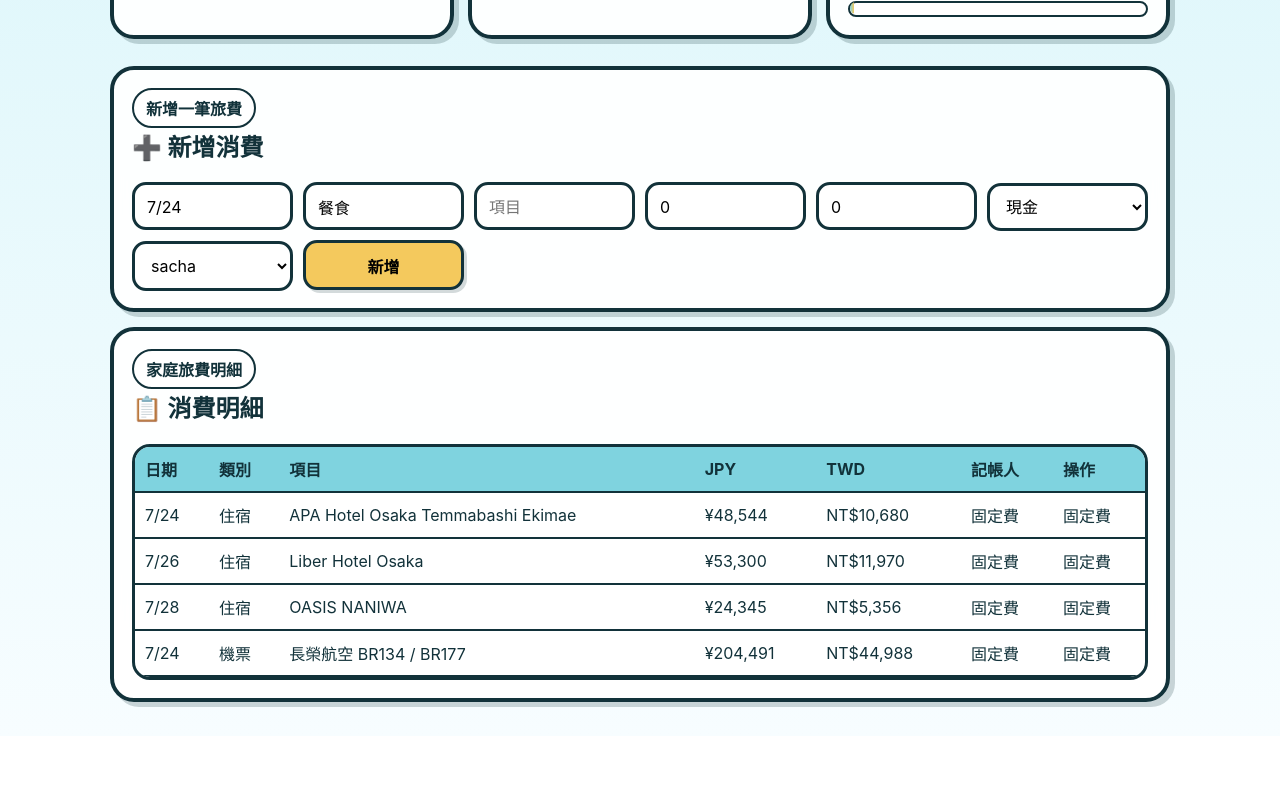
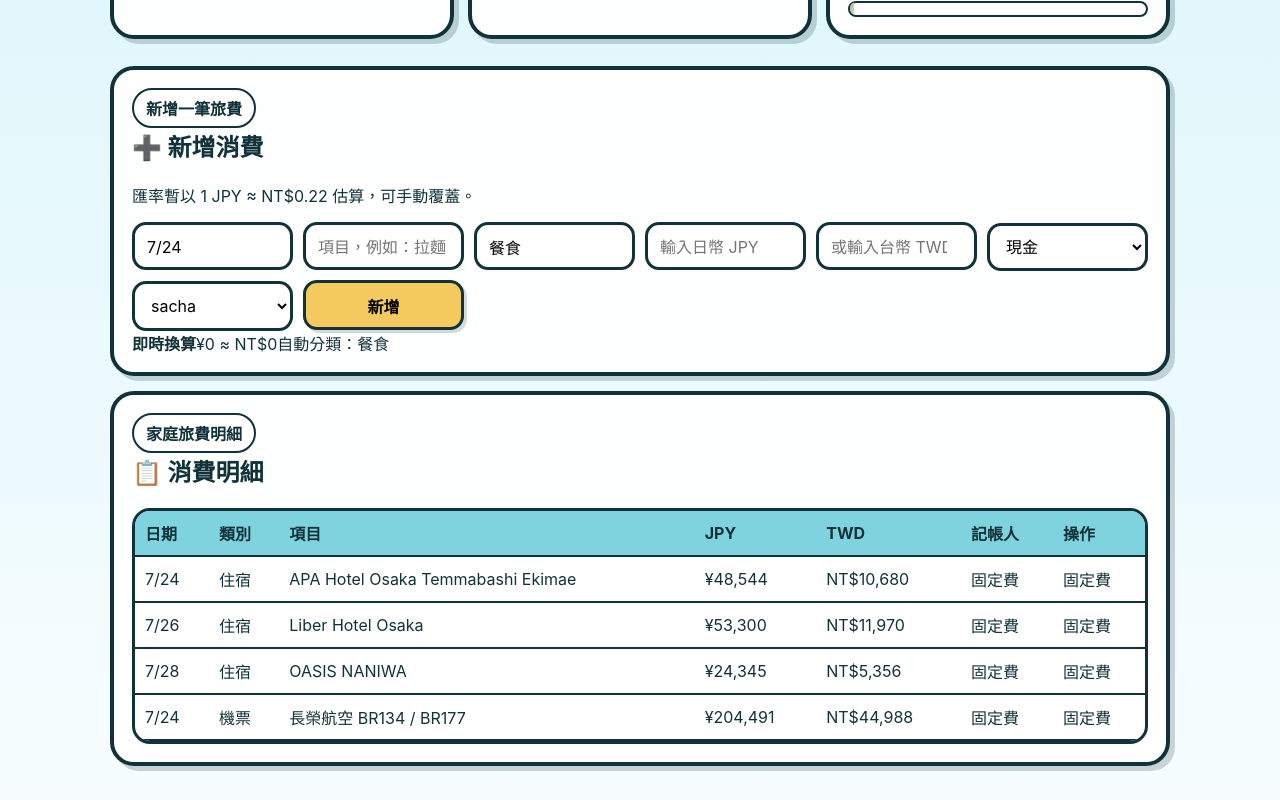
Before and after one commit to sacha693/my-storyjs-app, a React (Vite) app: page /my-storyjs-app/expense in a window 1280 px wide. Shown: the part 1253-2053 px from the top of the page. Before the commit the page ends 1989 px from the top, so only its background shows below. Built offline with nearby package versions, Linux system fonts and the light colour scheme; no server answers; the database is empty.

Commit message:
Add currency conversion and auto category to expense form

```diff
--- a/src/components/ExpenseForm.tsx
+++ b/src/components/ExpenseForm.tsx
@@ -1,5 +1,24 @@
 import { useState } from 'react'
 import { useExpenses } from '../context/ExpenseContext'
+
+const JPY_TO_TWD = 0.22
+
+function autoCategory(item: string) {
+  const text = item.toLowerCase()
+
+  if (/飯店|住宿|hotel|apa|liber|oasis/.test(text)) return '住宿'
+  if (/機票|航空|長榮|br134|br177|flight|airport/.test(text)) return '機票'
+  if (/餐|飯|拉麵|咖啡|牛|燒|市場|food|cafe|restaurant/.test(text)) return '餐食'
+  if (/票|門票|usj|teamlab|海遊館|klook|express/.test(text)) return '票券'
+  if (/車|電車|jr|metro|rapi|交通|巴士|taxi|計程車/.test(text)) return '交通'
+  if (/藥妝|伴手禮|購物|玩具|joshin|黑門|退稅/.test(text)) return '購物'
+
+  return '其他'
+}
+
+function round(value: number) {
+  return Math.round(value)
+}
 
 export function ExpenseForm() {
   const { addExpense } = useExpenses()
@@ -35,6 +54,7 @@ export function ExpenseForm() {
     <section className="card expensePanel">
       <span className="badge">新增一筆旅費</span>
       <h2>➕ 新增消費</h2>
+      <p className="miniHint">匯率暫以 1 JPY ≈ NT$0.22 估算，可手動覆蓋。</p>
 
       <form className="expenseForm" onSubmit={handleSubmit}>
         <input
@@ -46,37 +66,40 @@ export function ExpenseForm() {
         />
 
         <input
+          value={form.item}
+          onChange={(event) => {
+            const item = event.target.value
+            setForm({ ...form, item, category: autoCategory(item) })
+          }}
+          placeholder="項目，例如：拉麵、USJ門票、Rapi:t"
+        />
+
+        <input
           value={form.category}
           onChange={(event) =>
             setForm({ ...form, category: event.target.value })
           }
-          placeholder="類別"
-        />
-
-        <input
-          value={form.item}
-          onChange={(event) =>
-            setForm({ ...form, item: event.target.value })
-          }
-          placeholder="項目"
+          placeholder="自動分類"
         />
 
         <input
           type="number"
-          value={form.jpy}
-          onChange={(event) =>
-            setForm({ ...form, jpy: Number(event.target.value) })
-          }
-          placeholder="日幣 JPY"
+          value={form.jpy || ''}
+          onChange={(event) => {
+            const jpy = Number(event.target.value)
+            setForm({ ...form, jpy, twd: round(jpy * JPY_TO_TWD) })
+          }}
+          placeholder="輸入日幣 JPY"
         />
 
         <input
           type="number"
-          value={form.twd}
-          onChange={(event) =>
-            setForm({ ...form, twd: Number(event.target.value) })
-          }
-          placeholder="台幣 TWD"
+          value={form.twd || ''}
+          onChange={(event) => {
+            const twd = Number(event.target.value)
+            setForm({ ...form, twd, jpy: round(twd / JPY_TO_TWD) })
+          }}
+          placeholder="或輸入台幣 TWD"
         />
 
         <select
@@ -106,6 +129,12 @@ export function ExpenseForm() {
 
         <button type="submit">新增</button>
       </form>
+
+      <div className="calcPreview">
+        <strong>即時換算</strong>
+        <span>¥{form.jpy.toLocaleString()} ≈ NT${form.twd.toLocaleString()}</span>
+        <span>自動分類：{form.category}</span>
+      </div>
     </section>
   )
 }
```
